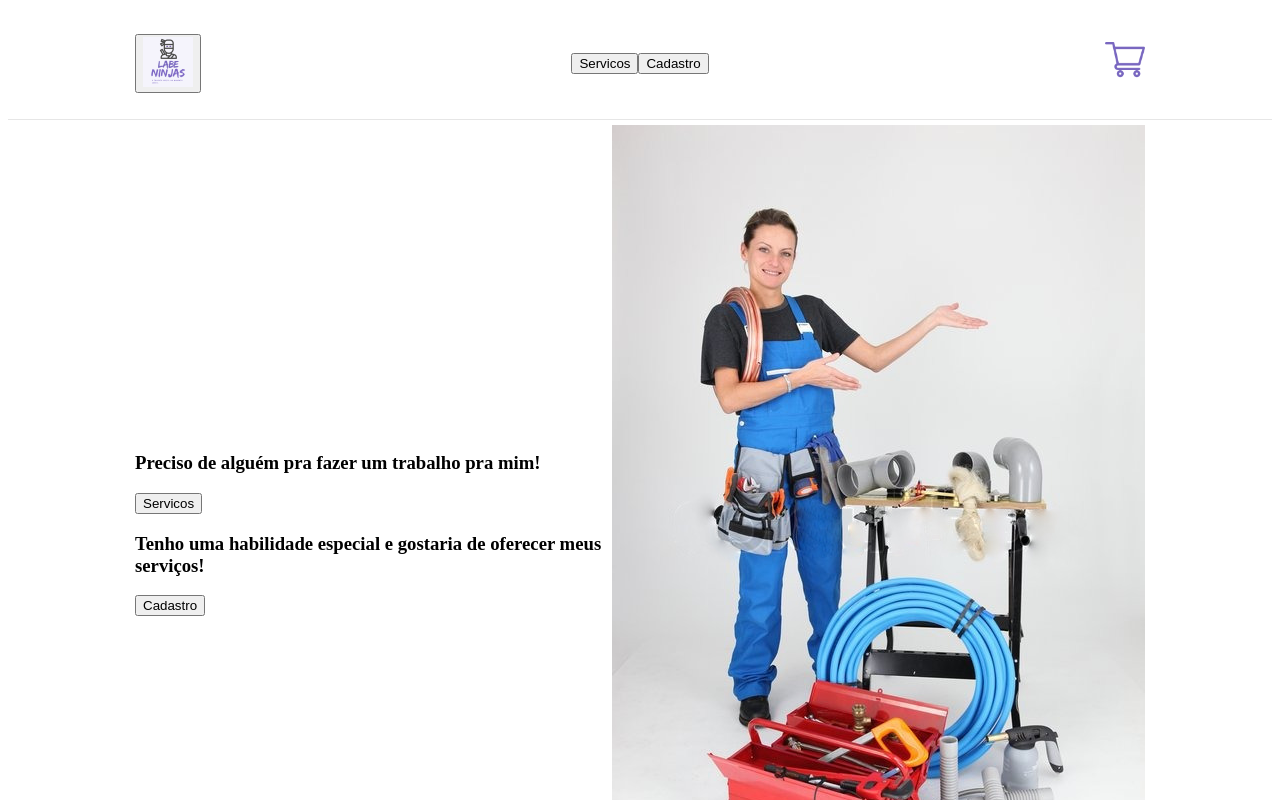
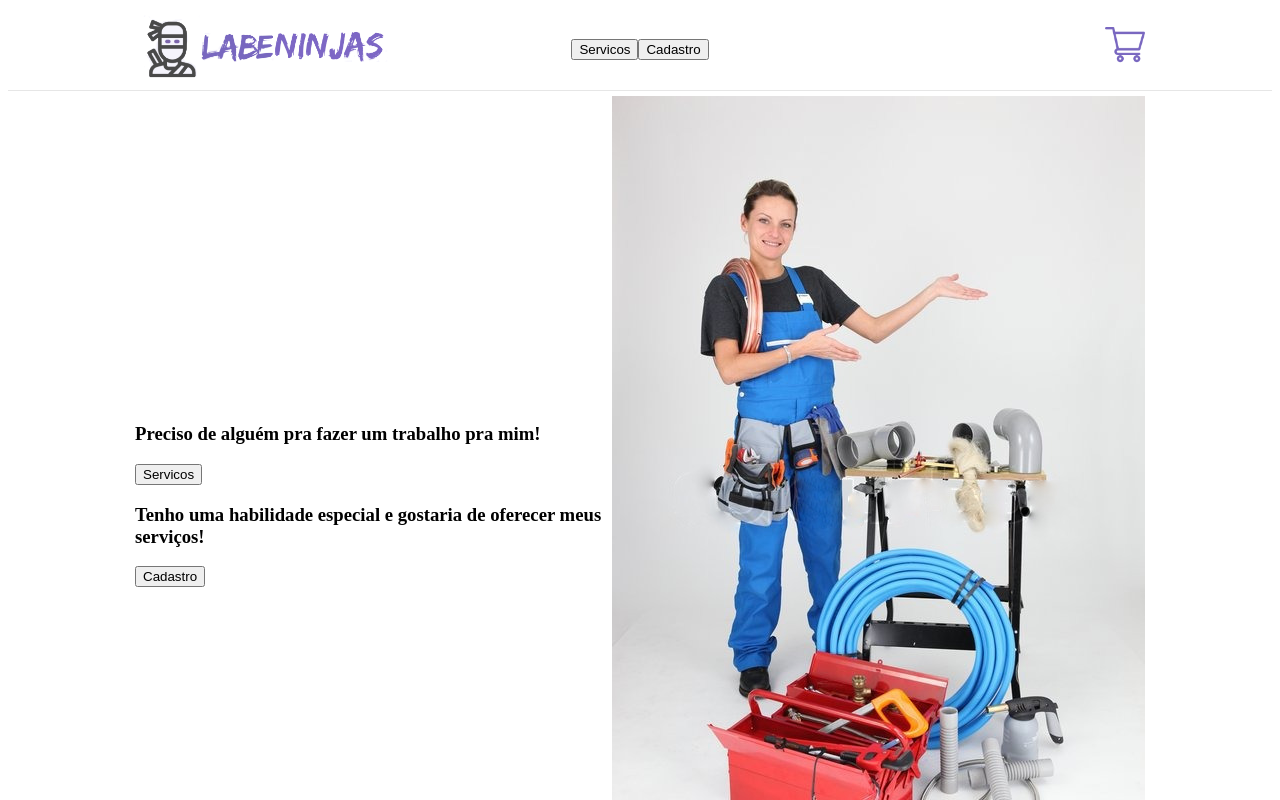
Before and after one commit to future4code/maryam-labe-ninja9, a React (Create React App) app: page / in a window 1280 px wide. Shown: the top 800 px of the page. Built offline with nearby package versions, Linux system fonts and the light colour scheme.

Commit message:
Botao header

```diff
--- a/src/components/Header.js
+++ b/src/components/Header.js
@@ -2,7 +2,7 @@ import React from 'react'
 import carrinho from '../img/shopping-cart.png'
 import styled from 'styled-components';
 import BotoesDeNavegacao from './botoesDeNavegacao';
-import Logo from '../img/labeninjas3.png'
+import Logo from '../img/logo-semfundo.png'
 import TelaHome from './paginaHome'
 
 
@@ -13,6 +13,7 @@ const Div = styled.div`
 `;
 const BarraHeader = styled.div`
     max-width: 1010px;
+    max-height: 30px;
     padding: 26px 20px;
     width: 100%;
     display: flex;
@@ -22,6 +23,11 @@ const BarraHeader = styled.div`
 const BarraEsquerda = styled.div`
     width: 33.333%;
     text-align: left;
+    img {
+        width: 20vw;
+        cursor: pointer;
+    }
+
 `;
 const BarraCentro = styled.div`
     width: 33.333%;
@@ -49,7 +55,7 @@ export default class Header extends React.Component {
         <Div>
         <BarraHeader>
             <BarraEsquerda>
-            <button  onClick={() => this.props.changePage("paginaHome")}> <img src = {Logo} ></img></button>
+            <img src = {Logo} onClick={() => this.props.changePage("paginaHome")}></img>
             </BarraEsquerda>
             <BarraCentro>
             <button onClick={() => this.props.changePage("paginaServicos")}>Servicos</button>
```
Also changed, not shown: src/img/logo-semfundo.png (added), 1 other file (tests, documents, lock files or other folders).
